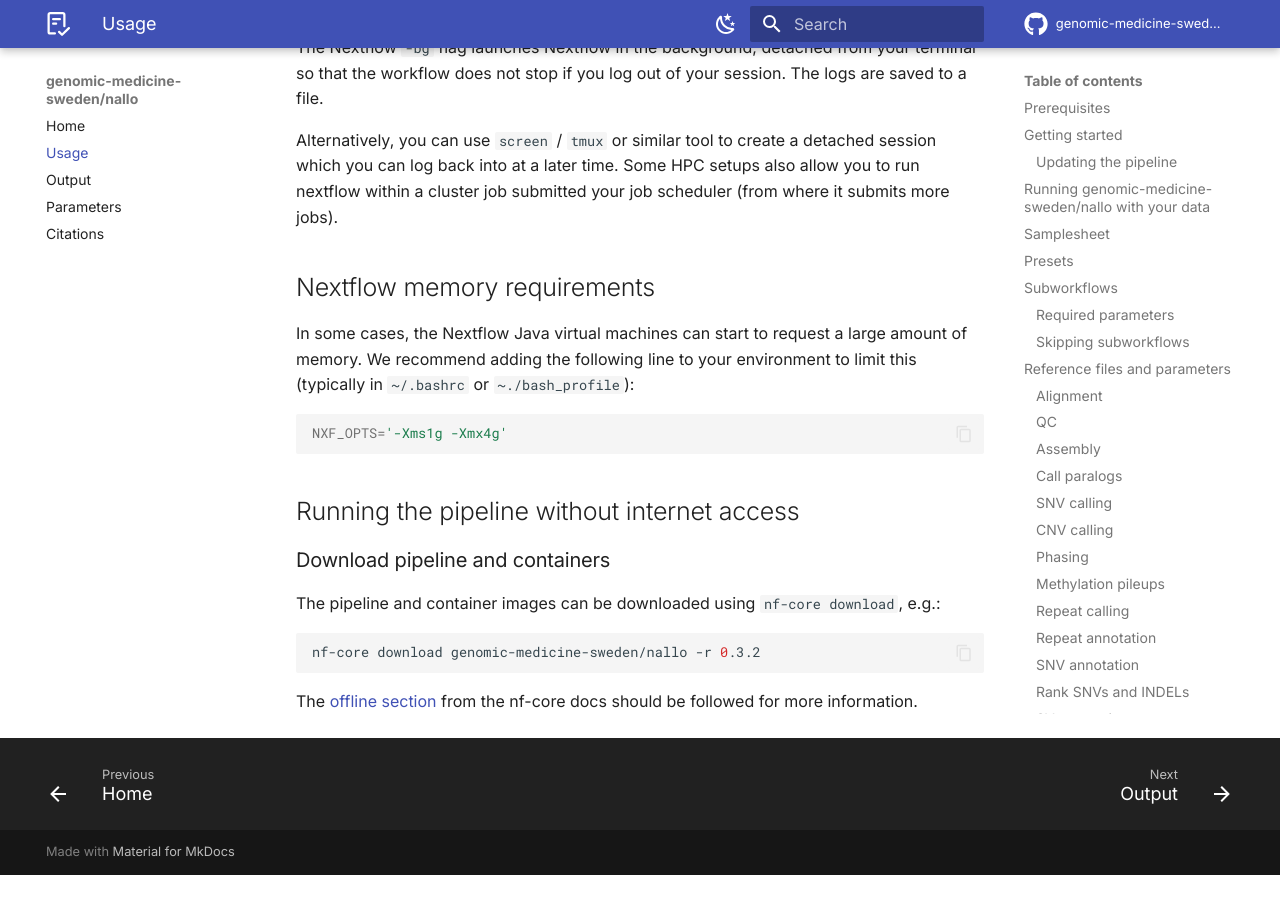
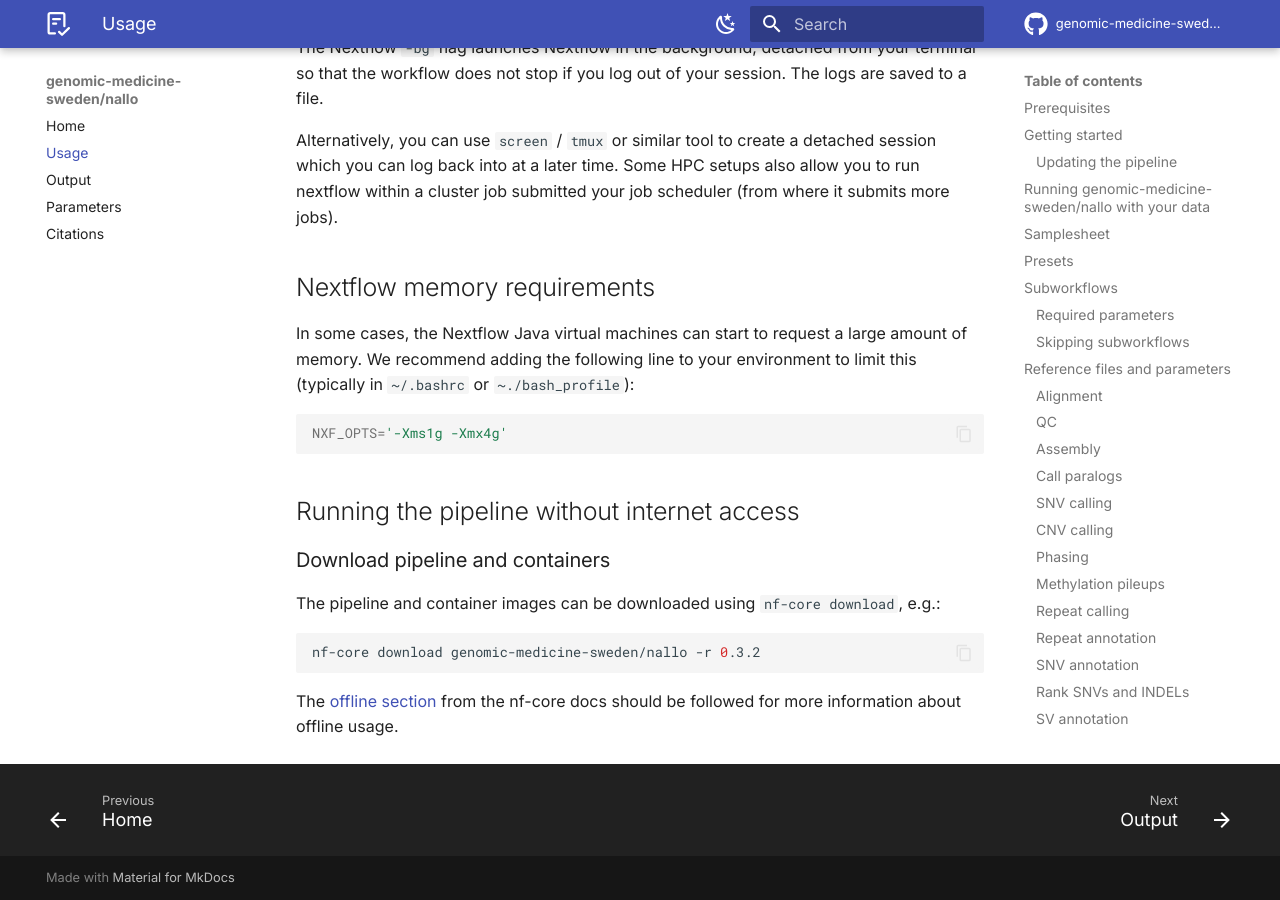
Before and after one commit to genomic-medicine-sweden/nallo, an MkDocs documentation site: the page built from docs/usage.md, in a window 1280 px wide and 900 px high, scrolled down 13801 px. Built offline with MkDocs 1.6.1 and Material for MkDocs 9.7.7, drawn with Linux system fonts in a browser that asks for light colours; comment, search, counter and statistics services are not loaded; the version menu is left out; before the commit the page ends 14676 px from its top, so only the background shows below that.

Commit message:
prettier

````diff
--- a/docs/usage.md
+++ b/docs/usage.md
@@ -447,4 +447,4 @@ The pipeline and container images can be downloaded using `nf-core download`, e.
 nf-core download genomic-medicine-sweden/nallo -r 0.3.2
 ```
 
-The [offline section](https://nf-co.re/docs/usage/offline#nextflow) from the nf-core docs should be followed for more information.
+The [offline section](https://nf-co.re/docs/usage/offline#nextflow) from the nf-core docs should be followed for more information about offline usage.
````
Also changed, not shown: docs/output.md (+15 -15 lines).
